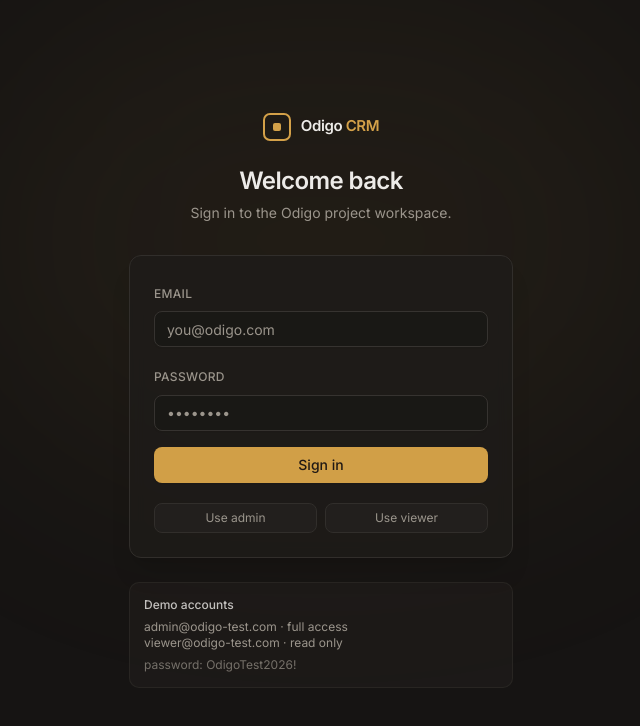
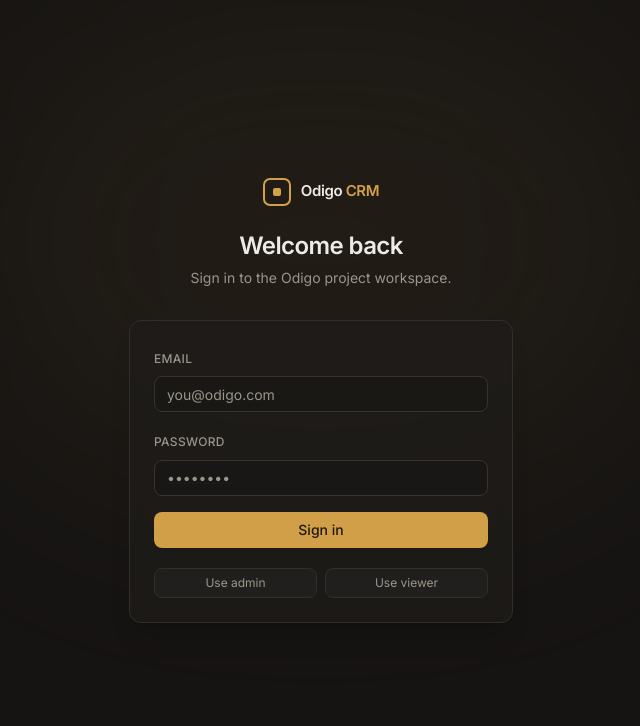
Before and after one commit to tech-jarvis/odigo-real-estate-crm, a Next.js app: page /login in a window 1280 px wide. Shown: the top 726 px of the page, without its empty margins (319-959 px from the left). Built offline with nearby package versions, Linux system fonts and the light colour scheme.

Commit message:
updated readme with proper links & made soft-login buttons display only on local

```diff
--- a/src/app/login/login-form.tsx
+++ b/src/app/login/login-form.tsx
@@ -81,6 +81,7 @@ export function LoginForm() {
         {loading ? "Signing in…" : "Sign in"}
       </Button>
 
+      {process.env.NODE_ENV === "development" && (
         <div className="flex gap-2 pt-1">
           <button
             type="button"
@@ -97,6 +98,7 @@ export function LoginForm() {
             Use viewer
           </button>
         </div>
+      )}
     </form>
   );
 }
--- a/src/app/login/page.tsx
+++ b/src/app/login/page.tsx
@@ -23,17 +23,6 @@ export default function LoginPage() {
         <div className="rounded-xl border border-border bg-card/80 p-6 shadow-xl backdrop-blur">
           <LoginForm />
         </div>
-
-        <div className="mt-6 rounded-lg border border-border/60 bg-secondary/30 p-3.5 text-xs text-muted-foreground">
-          <p className="mb-1.5 font-medium text-foreground/80">
-            Demo accounts
-          </p>
-          <p className="font-mono">admin@odigo-test.com · full access</p>
-          <p className="font-mono">viewer@odigo-test.com · read only</p>
-          <p className="mt-1.5 font-mono opacity-70">
-            password: OdigoTest2026!
-          </p>
-        </div>
       </div>
     </main>
   );
```
Also changed, not shown: 1 other file (tests, documents, lock files or other folders). Lines whose indentation alone changed are shown as unchanged.
